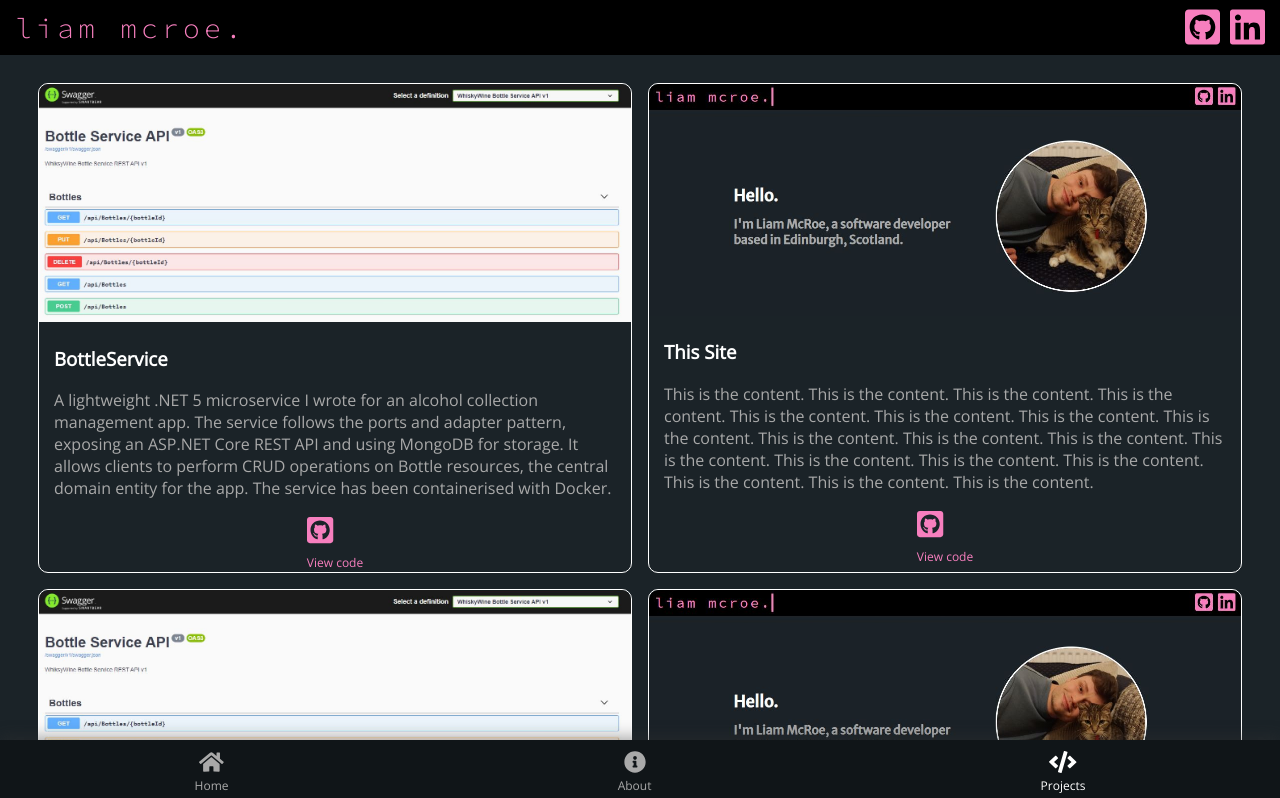
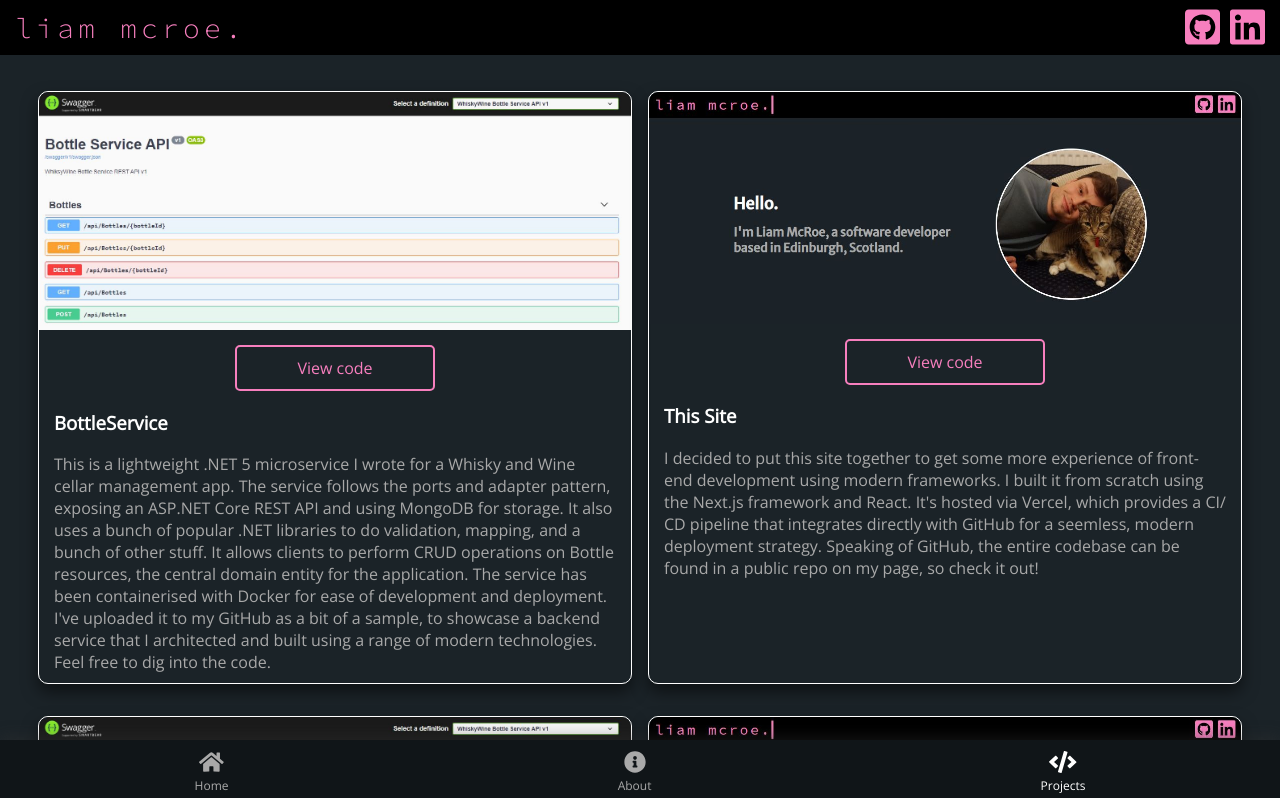
Before and after one commit to L3uler/liammcroe-personal-site, a Next.js app: page /projects in a window 1280 px wide. Shown: the top 798 px of the page. Built offline with nearby package versions, Linux system fonts and the light colour scheme.

Commit message:
improving card layout and content on projects page

```diff
--- a/components/PageSpecific/Projects/ProjectCard.js
+++ b/components/PageSpecific/Projects/ProjectCard.js
@@ -1,4 +1,5 @@
 // components/PageSpecific/Projects/ProjectCard.js
+import { Button } from "reactstrap";
 
 import CardLink from "./CardLink";
 
@@ -7,9 +8,19 @@ import styles from "./ProjectCard.module.scss";
 const ProjectCard = (props) => {
     return (
         <div className={styles.ProjectCard}>
+
             <img src={props.image} />
+
             <div className={styles.container}>
 
+                <div className={styles.CardLinks}>
+                    {props.cardLinks.map((cardLink, index) => (
+
+                        <a key={index} href={cardLink.link} title={cardLink.mouseover} target="_blank">
+                            <Button className={styles.LinkButton}>{cardLink.label}</Button>
+                        </a>
+                    ))}
+                </div>
                 <div className={styles.CardHeader}>
                     <div className={styles.CardTitle}>
                         <h3>{props.title}</h3>
@@ -20,19 +31,8 @@ const ProjectCard = (props) => {
                     {props.content}
                 </div>
 
-                <div className={styles.CardLinks}>
-                        {props.cardLinks.map((cardLink, index) => (
-                            <CardLink
-                                key={index}
-                                link={cardLink.link}
-                                title={cardLink.mouseover}
-                                icon={cardLink.icon}
-                                label={cardLink.label}
-                            />
-                        ))}
-                </div>
+            </div>
 
-            </div>
         </div>
     );
 };
--- a/components/PageSpecific/Projects/ProjectCard.module.scss
+++ b/components/PageSpecific/Projects/ProjectCard.module.scss
@@ -9,7 +9,9 @@
     border-radius: 10px; /* 5px rounded corners */
     flex: 1 0 500px;
     box-sizing: border-box;
-    margin: .5rem .5em;
+    margin: 1rem .5em;
+    box-shadow: 0 8px 16px 0 rgba(0, 0, 0, 0.5);
+    transition: 0.15s;
 
     @media screen and (min-width: 20em) {
         max-width: calc(100% - 1em);
@@ -24,6 +26,8 @@
         max-width: calc(50% - 1em);
     }
 
+
+
         img {
             flex: inherit;
             border-top-left-radius: inherit;
@@ -31,9 +35,13 @@
             max-width: 100%;
         }
 
+
+
     .container {
+        display: flex;
+        flex-direction: column;
+        align-content: space-between;
         padding: 0px 15px;
-
         .CardHeader{
 
             display: flex;
@@ -48,17 +56,40 @@
         .CardContent {
 
             color: $on-secondary-dark;
+            flex: auto;
             padding-bottom: 10px;
             a {
                 color: $logo;
             }
         }
-
         .CardLinks{
+            margin-top: 10px;
             display: flex;
             justify-content: space-around;
-            align-items: center;
+            justify-self: flex-end;
+
+
+            .LinkButton{
+
+                background-color: inherit;
+                border: 2px solid $logo;
+                color: $logo;
+                font: inherit;
+                font-size: inherit;
+                text-align: center;
+                padding: 10px 60px;
+                border-radius: 5px;
+                cursor: pointer;
             }
 
+            .LinkButton:hover{
+                transform:scale(1.1);
+                box-shadow: 0 8px 16px 0 rgba(0,0,0,0.2);
+                transition: 0.1ms;
             }
         }
+    }
+
+
+
+}
--- a/config/projectCards.js
+++ b/config/projectCards.js
@@ -1,36 +1,25 @@
 // config/projectCards.js
-
-import React from "react";
-import { FontAwesomeIcon } from "@fortawesome/react-fontawesome";
-import {
-    faGithubSquare
-  } from "@fortawesome/free-brands-svg-icons";
-import {
-    faLink
-} from "@fortawesome/free-solid-svg-icons";
 
 const projectCards = [
     {
         title: "BottleService",
-        content: "A lightweight .NET 5 microservice I wrote for an alcohol collection management app. The service follows the ports and adapter pattern, exposing an ASP.NET Core REST API and using MongoDB for storage. It allows clients to perform CRUD operations on Bottle resources, the central domain entity for the app. The service has been containerised with Docker.",
+        content: "This is a lightweight .NET 5 microservice I wrote for a Whisky and Wine cellar management app. The service follows the ports and adapter pattern, exposing an ASP.NET Core REST API and using MongoDB for storage. It also uses a bunch of popular .NET libraries to do validation, mapping, and a bunch of other stuff. It allows clients to perform CRUD operations on Bottle resources, the central domain entity for the application. The service has been containerised with Docker for ease of development and deployment. I've uploaded it to my GitHub as a bit of a sample, to showcase a backend service that I architected and built using a range of modern technologies. Feel free to dig into the code.",
         image: "/images/BottleService.jpg",
         cardLinks: [
             {
                 link: "https://github.com/L3uler/bottle-service",
-                icon: <FontAwesomeIcon icon={faGithubSquare} />,
                 mouseover: "View code on GitHub",
-                label: "View code"
+                label: "View code "
             }
         ]
     },
     {
         title: "This Site",
-        content: "This is the content. This is the content. This is the content. This is the content. This is the content. This is the content. This is the content. This is the content. This is the content. This is the content. This is the content. This is the content. This is the content. This is the content. This is the content. This is the content. This is the content. This is the content.",
+        content: "I decided to put this site together to get some more experience of front-end development using modern frameworks. I built it from scratch using the Next.js framework and React. It's hosted via Vercel, which provides a CI/ CD pipeline that integrates directly with GitHub for a seemless, modern deployment strategy. Speaking of GitHub, the entire codebase can be found in a public repo on my page, so check it out!",
         image: "/images/PersonalSite.jpg",
         cardLinks: [
             {
                 link: "https://github.com/L3uler/liammcroe-personal-site",
-                icon: <FontAwesomeIcon icon={faGithubSquare} />,
                 mouseover: "View code on GitHub",
                 label: "View code"
             }
@@ -41,10 +30,7 @@ const projectCards = [
         content: "A lightweight .NET 5 microservice I wrote for an alcohol collection management app. The service follows the ports and adapter pattern, exposing an ASP.NET Core REST API and using MongoDB for storage. It allows clients to perform CRUD operations on Bottle resources, the central domain entity for the app. The service has been containerised with Docker.",
         image: "/images/BottleService.jpg",
         cardLinks: [
-            {
-                link: "https://github.com/L3uler/bottle-service",
-                icon: <FontAwesomeIcon icon={faGithubSquare} />
-            }
+
         ]
     },
     {
@@ -52,10 +38,7 @@ const projectCards = [
         content: "This is the content. This is the content. This is the content. This is the content. This is the content. This is the content. This is the content. This is the content. This is the content. This is the content. This is the content. This is the content. This is the content. This is the content. This is the content. This is the content. This is the content. This is the content.",
         image: "/images/PersonalSite.jpg",
         cardLinks: [
-            {
-                link: "https://github.com/L3uler/liammcroe-personal-site",
-                icon: <FontAwesomeIcon icon={faGithubSquare} />
-            }
+
         ]
     }
 ];
```
Lines whose indentation alone changed are shown as unchanged.
